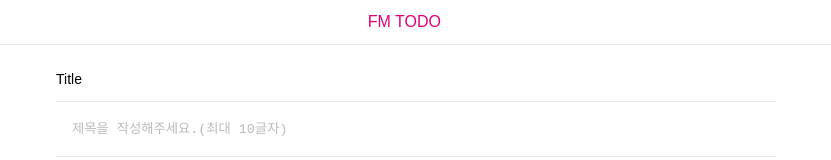
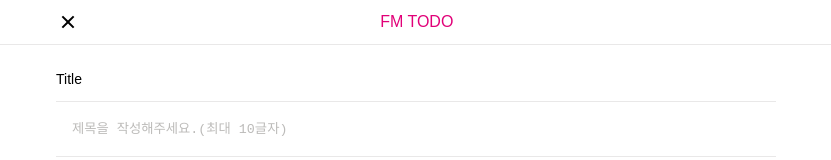
Before and after one commit to myungsangBaek/fm-project, a Next.js app: page /write in a window 1280 px wide. Shown: the top 160 px of the page, without its empty margins (224-1055 px from the left). Built offline with nearby package versions, Linux system fonts and the light colour scheme.

Commit message:
[FEATURE] Generate route to home function

```diff
--- a/components/base/FMLayout/index.tsx
+++ b/components/base/FMLayout/index.tsx
@@ -9,6 +9,7 @@ interface IProps {
   header?: boolean;
   bottomNavigation?: boolean;
   headerRightIcon?: boolean;
+  headerLeftIcon?: boolean;
 }
 
 function FMLayout({
@@ -16,6 +17,7 @@ function FMLayout({
   header,
   bottomNavigation,
   headerRightIcon,
+  headerLeftIcon,
 }: IProps): React.ReactElement {
   React.useEffect(() => {
     function resizeHeightForIOS() {
@@ -33,7 +35,12 @@ function FMLayout({
 
   return (
     <Container>
-      {header && <Header headerRightIcon={headerRightIcon} />}
+      {header && (
+        <Header
+          headerRightIcon={headerRightIcon}
+          headerLeftIcon={headerLeftIcon}
+        />
+      )}
       <ContentContainer>{children}</ContentContainer>
       {bottomNavigation && (
         <BottomNavigationContainer>
--- a/components/navigation/Header/index.tsx
+++ b/components/navigation/Header/index.tsx
@@ -2,15 +2,21 @@ import React from "react";
 import styled from "styled-components";
 import { Icons } from "@/public/icons";
 import { FMText } from "@/components/base";
+import { useRouter } from "next/router";
 
 export interface IProps {
+  headerLeftIcon?: boolean;
   headerRightIcon?: boolean;
 }
 
-function Header({ headerRightIcon }: IProps) {
+function Header({ headerRightIcon, headerLeftIcon }: IProps) {
+  const router = useRouter();
   return (
     <Container>
       <ContentContainer>
+        <IconContainer onClick={() => router.back()}>
+          {headerLeftIcon && <Icons.SvgElement.closeIcon />}
+        </IconContainer>
         <TextContainer>
           <FMText body01 color={"#E10078"}>
             {"FM TODO"}
--- a/pages/write/index.tsx
+++ b/pages/write/index.tsx
@@ -35,7 +35,7 @@ function NewTodoPage(): React.ReactElement {
       <Head>
         <title>{"Add TODO"}</title>
       </Head>
-      <FMLayout header>
+      <FMLayout header headerLeftIcon>
         <Container>
           {inputCardList.map((item, idx) => {
             return (
--- a/public/icons/index.ts
+++ b/public/icons/index.ts
@@ -1,9 +1,11 @@
 import AddIcon from "./ic_add.svg";
 import SearchIcon from "./ic_search.svg";
+import CloseIcon from "./ic_close.svg";
 
 export const Icons = {
   SvgElement: {
     addIcon: AddIcon,
     searchIcon: SearchIcon,
+    closeIcon: CloseIcon,
   },
 };
```
Also changed, not shown: public/icons/ic_close.svg (added).
